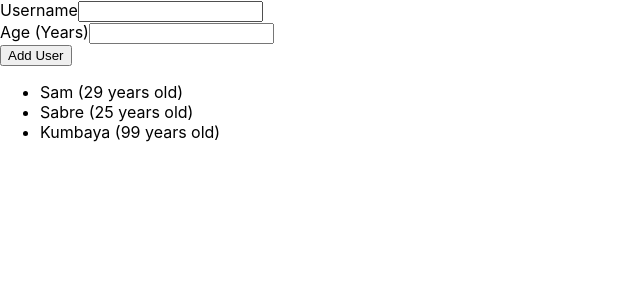
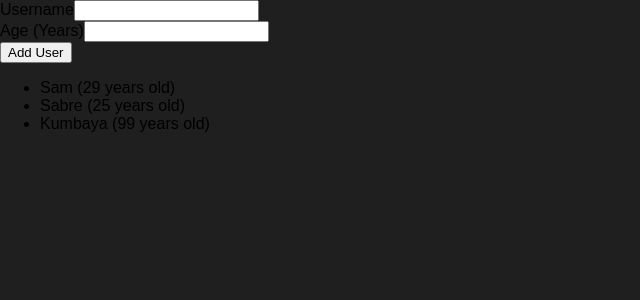
Before and after one commit to sabrereyn/react-user-form, a React (Create React App) app: page / in a window 1280 px wide. Shown: the top 300 px of the page, without its empty margins (0-640 px from the left). Built offline with nearby package versions, Linux system fonts and the light colour scheme.

Commit message:
index.css update

```diff
--- a/src/index.css
+++ b/src/index.css
@@ -1,13 +1,12 @@
+* {
+  box-sizing: border-box;
+}
+
+html {
+  font-family: sans-serif;
+  background: #1f1f1f;
+}
+
 body {
   margin: 0;
-  font-family: -apple-system, BlinkMacSystemFont, 'Segoe UI', 'Roboto', 'Oxygen',
-    'Ubuntu', 'Cantarell', 'Fira Sans', 'Droid Sans', 'Helvetica Neue',
-    sans-serif;
-  -webkit-font-smoothing: antialiased;
-  -moz-osx-font-smoothing: grayscale;
 }
-
-code {
-  font-family: source-code-pro, Menlo, Monaco, Consolas, 'Courier New',
-    monospace;
-}
```
